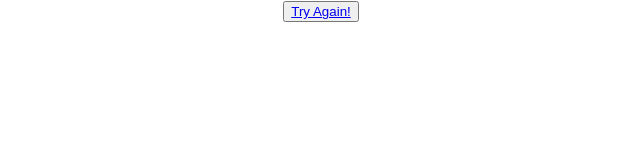
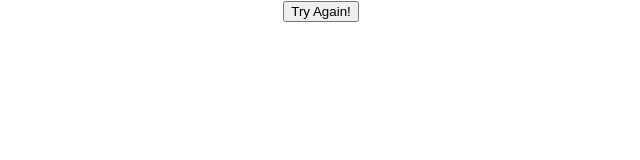
Before and after one commit to SoFar-SoGood/master, a React (Create React App) app: page /result in a window 1280 px wide. Shown: the top 160 px of the page, without its empty margins (319-959 px from the left). Built offline with nearby package versions, Linux system fonts and the light colour scheme.

Commit message:
added check for correct answer and fixed some bugs

```diff
--- a/src/App.js
+++ b/src/App.js
@@ -34,8 +34,10 @@ function App() {
               <HomePage
                 {...props}
                 fetchQuestions={() => {
+                  //setQuestions([]);
                   fetchQuestions("easy");
                   props.history.push("/game");
+                  setCurrentQuestion(1);
                 }}
               />
             )}
@@ -53,7 +55,12 @@ function App() {
             )}
           />
 
-          <Route path="/result" component={ResultPage} />
+          <Route
+            path="/result"
+            render={(props) => (
+              <ResultPage {...props} setQuestions={setQuestions} />
+            )}
+          />
           {/* <Route exact path="/" component={HomePage} /> */}
         </Switch>
       </div>
--- a/src/components/GamePage.js
+++ b/src/components/GamePage.js
@@ -19,8 +19,14 @@ function GamePage(props) {
     return allAnswers;
   }
 
-  const questionNumber = () => {
-    return props.setCurrentQuestion(props.currentQuestion + 1);
+  const questionStatus = (userAnswer, correctAnswer) => {
+    if (userAnswer === correctAnswer) {
+      props.setCurrentQuestion(props.currentQuestion + 1);
+    } else {
+      props.history.push("/result");
+    }
+    console.log("correct answer:", correctAnswer, "user answer:", userAnswer);
+    // props.setCurrentQuestion(props.currentQuestion + 1);
   };
 
   return (
@@ -32,7 +38,10 @@ function GamePage(props) {
 
           {shuffleAnswers(item.correct_answer, item.incorrect_answers).map(
             (answer, index) => (
-              <button onClick={questionNumber} key={index}>
+              <button
+                onClick={() => questionStatus(answer, item.correct_answer)}
+                key={index}
+              >
                 {parse(answer)}
               </button>
             )
--- a/src/components/ResultPage.js
+++ b/src/components/ResultPage.js
@@ -1,12 +1,15 @@
 import React from "react";
 import { Link } from "react-router-dom";
 
-function ResultPage() {
+function ResultPage(props) {
+  function resetQuestions() {
+    props.setQuestions([]);
+    props.history.push("/");
+  }
+
   return (
     <div>
-      <button>
-        <Link to="/">Try Again!</Link>
-      </button>
+      <button onClick={resetQuestions}>Try Again!</button>
     </div>
   );
 }
```
